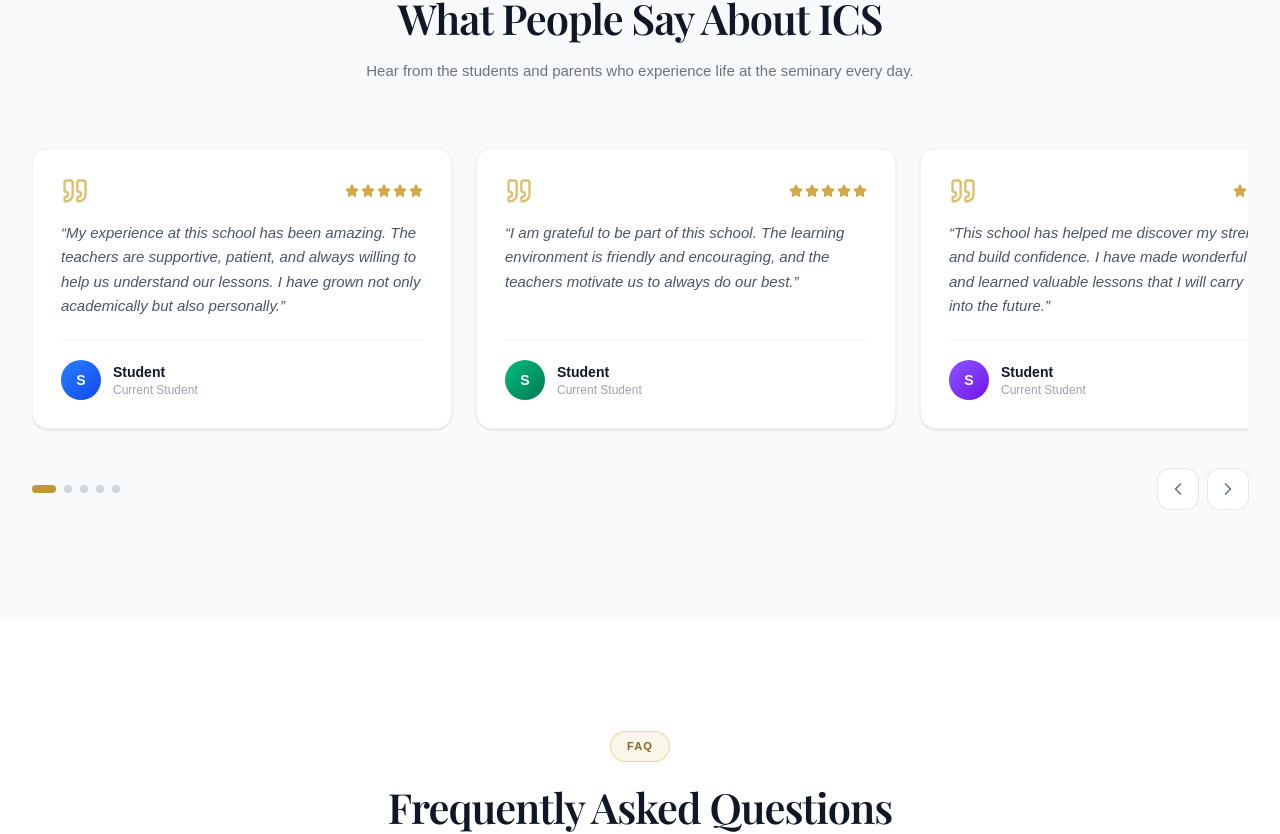
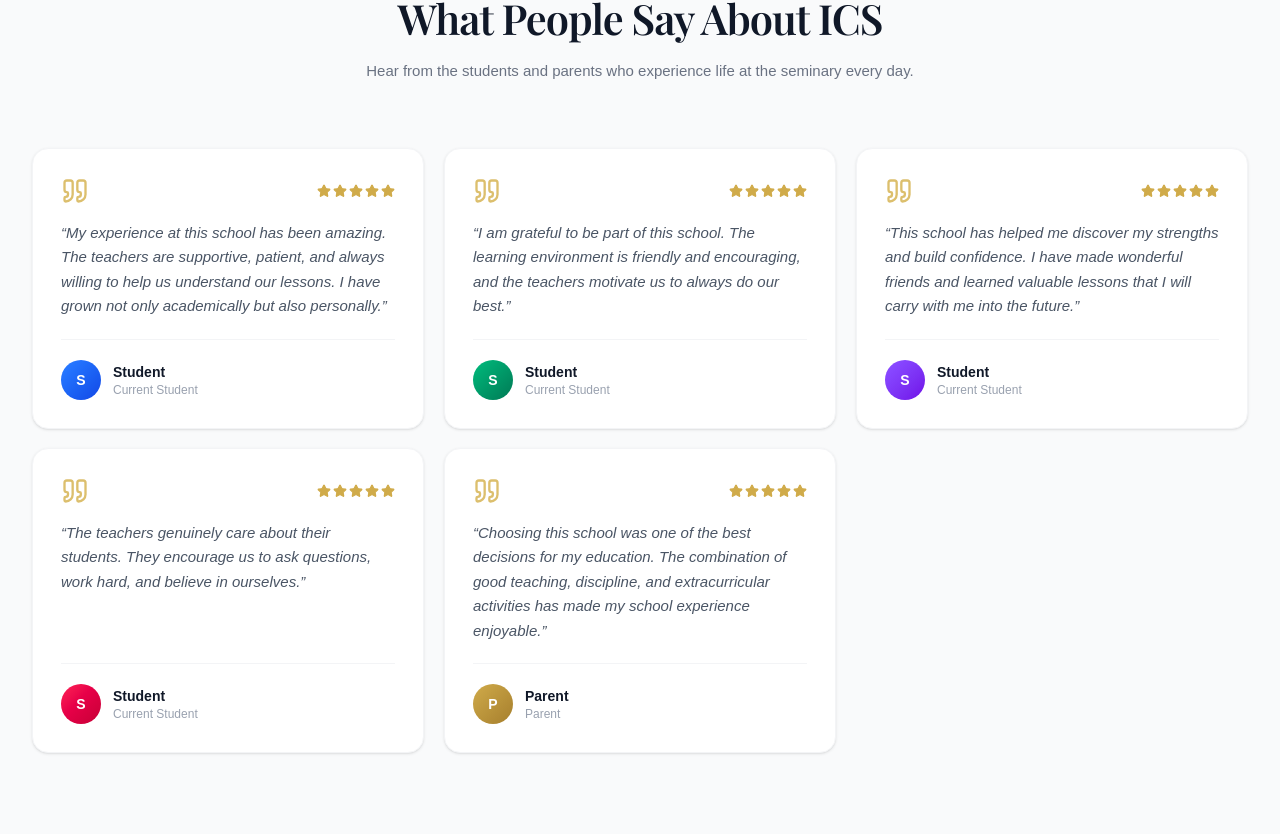
Before and after one commit to ikwen699/IMMACULATE-CONCEPTION-SEMINARY., a Next.js app: page / in a window 1280 px wide. Shown: the part 5743-6577 px from the top of the page. Built offline with nearby package versions, Linux system fonts and the light colour scheme; no server answers; a web font is replaced by a local one.

Commit message:
srcoable

```diff
--- a/src/components/landing/Testimonials.tsx
+++ b/src/components/landing/Testimonials.tsx
@@ -1,7 +1,6 @@
 'use client'
 
-import { useRef, useState, useEffect, useCallback } from 'react'
-import { Quote, Star, ChevronLeft, ChevronRight } from 'lucide-react'
+import { Quote, Star } from 'lucide-react'
 import { cn } from '@/lib/utils'
 import SectionHeading from './ui/SectionHeading'
 import Reveal from './ui/Reveal'
@@ -43,46 +42,8 @@
 ]
 
 export default function Testimonials() {
-  const trackRef = useRef<HTMLDivElement>(null)
-  const [active, setActive] = useState(0)
-
-  const updateActive = useCallback(() => {
-    const el = trackRef.current
-    if (!el || !el.children.length) return
-    let closest = 0
-    let min = Infinity
-    Array.from(el.children).forEach((child, i) => {
-      const dist = Math.abs((child as HTMLElement).offsetLeft - el.scrollLeft)
-      if (dist < min) {
-        min = dist
-        closest = i
-      }
-    })
-    setActive(closest)
-  }, [])
-
-  useEffect(() => {
-    const el = trackRef.current
-    if (!el) return
-    el.addEventListener('scroll', updateActive, { passive: true })
-    return () => el.removeEventListener('scroll', updateActive)
-  }, [updateActive])
-
-  const scrollTo = (index: number) => {
-    const el = trackRef.current
-    if (!el || !el.children.length) return
-    const clamped = Math.max(0, Math.min(index, testimonials.length - 1))
-    const trackRect = el.getBoundingClientRect()
-    const card = el.children[clamped] as HTMLElement
-    const cardRect = card.getBoundingClientRect()
-    el.scrollTo({
-      left: el.scrollLeft + (cardRect.left - trackRect.left),
-      behavior: 'smooth',
-    })
-  }
-
   return (
-    <section id="testimonials" className="py-20 sm:py-24 md:py-28 bg-gray-50 overflow-hidden">
+    <section id="testimonials" className="py-20 sm:py-24 md:py-28 bg-gray-50">
       <div className="max-w-7xl mx-auto px-5 sm:px-8">
         <Reveal>
           <SectionHeading
@@ -92,17 +53,14 @@
           />
         </Reveal>
 
-        <Reveal delay={100}>
-          <div className="relative">
-            <div
-              ref={trackRef}
-              className="no-scrollbar snap-x snap-mandatory overflow-x-auto flex gap-6 pb-4"
+        <div className="grid gap-5 md:grid-cols-2 lg:grid-cols-3">
+          {testimonials.map((t, i) => (
+            <Reveal
+              key={i}
+              delay={i * 75}
+              className={cn(i === testimonials.length - 1 && 'md:col-span-2 lg:col-span-1')}
             >
-              {testimonials.map((t, i) => (
-                <div
-                  key={i}
-                  className="snap-center shrink-0 w-[85vw] sm:w-[420px] bg-white rounded-2xl border border-gray-100 p-7 shadow-sm hover:shadow-lg hover:border-blue-100 transition-all duration-300 flex flex-col"
-                >
+              <div className="bg-white rounded-2xl border border-gray-100 p-7 shadow-sm hover:shadow-lg hover:border-blue-100 transition-all duration-300 flex flex-col h-full">
                 <div className="flex items-center justify-between mb-4">
                   <Quote className="w-7 h-7 text-gold-300" />
                   <div className="flex gap-0.5">
@@ -124,42 +82,9 @@
                   </div>
                 </div>
               </div>
+            </Reveal>
           ))}
         </div>
-
-            <div className="flex items-center justify-between mt-6">
-              <div className="flex gap-2">
-                {testimonials.map((_, i) => (
-                  <button
-                    key={i}
-                    onClick={() => scrollTo(i)}
-                    aria-label={`Go to testimonial ${i + 1}`}
-                    className={cn(
-                      'h-2 rounded-full transition-all duration-300',
-                      active === i ? 'w-6 bg-gold-500' : 'w-2 bg-gray-300 hover:bg-gray-400'
-                    )}
-                  />
-                ))}
-              </div>
-              <div className="flex gap-2.5">
-                <button
-                  onClick={() => scrollTo(active - 1)}
-                  aria-label="Previous testimonial"
-                  className="w-10 h-10 rounded-xl bg-white ring-1 ring-gray-200 flex items-center justify-center text-gray-500 hover:bg-blue-50 hover:text-blue-700 hover:ring-blue-200 transition-all duration-200"
-                >
-                  <ChevronLeft className="w-5 h-5" />
-                </button>
-                <button
-                  onClick={() => scrollTo(active + 1)}
-                  aria-label="Next testimonial"
-                  className="w-10 h-10 rounded-xl bg-white ring-1 ring-gray-200 flex items-center justify-center text-gray-500 hover:bg-blue-50 hover:text-blue-700 hover:ring-blue-200 transition-all duration-200"
-                >
-                  <ChevronRight className="w-5 h-5" />
-                </button>
-              </div>
-            </div>
-          </div>
-        </Reveal>
       </div>
     </section>
   )
```
Lines whose indentation alone changed are shown as unchanged.
